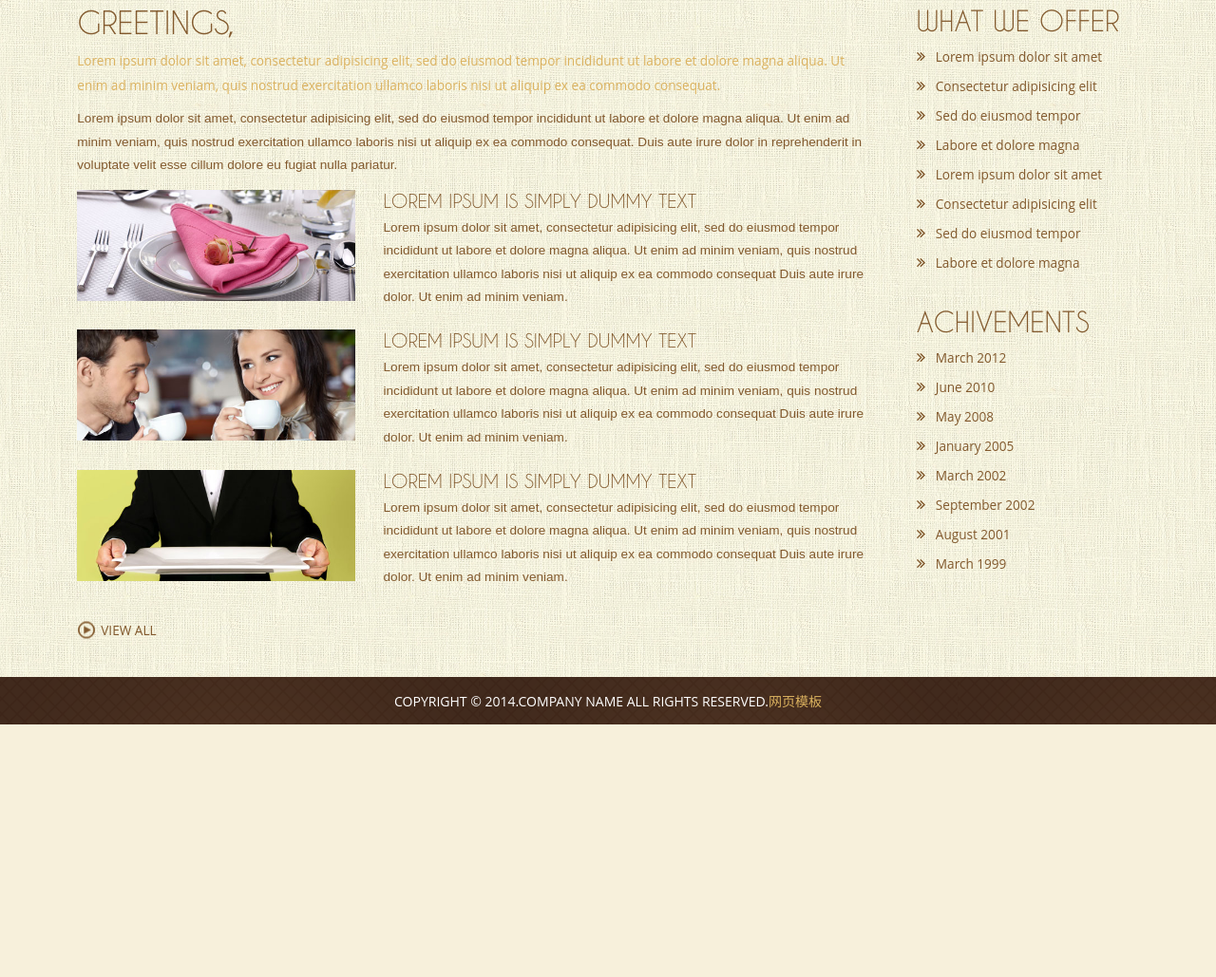
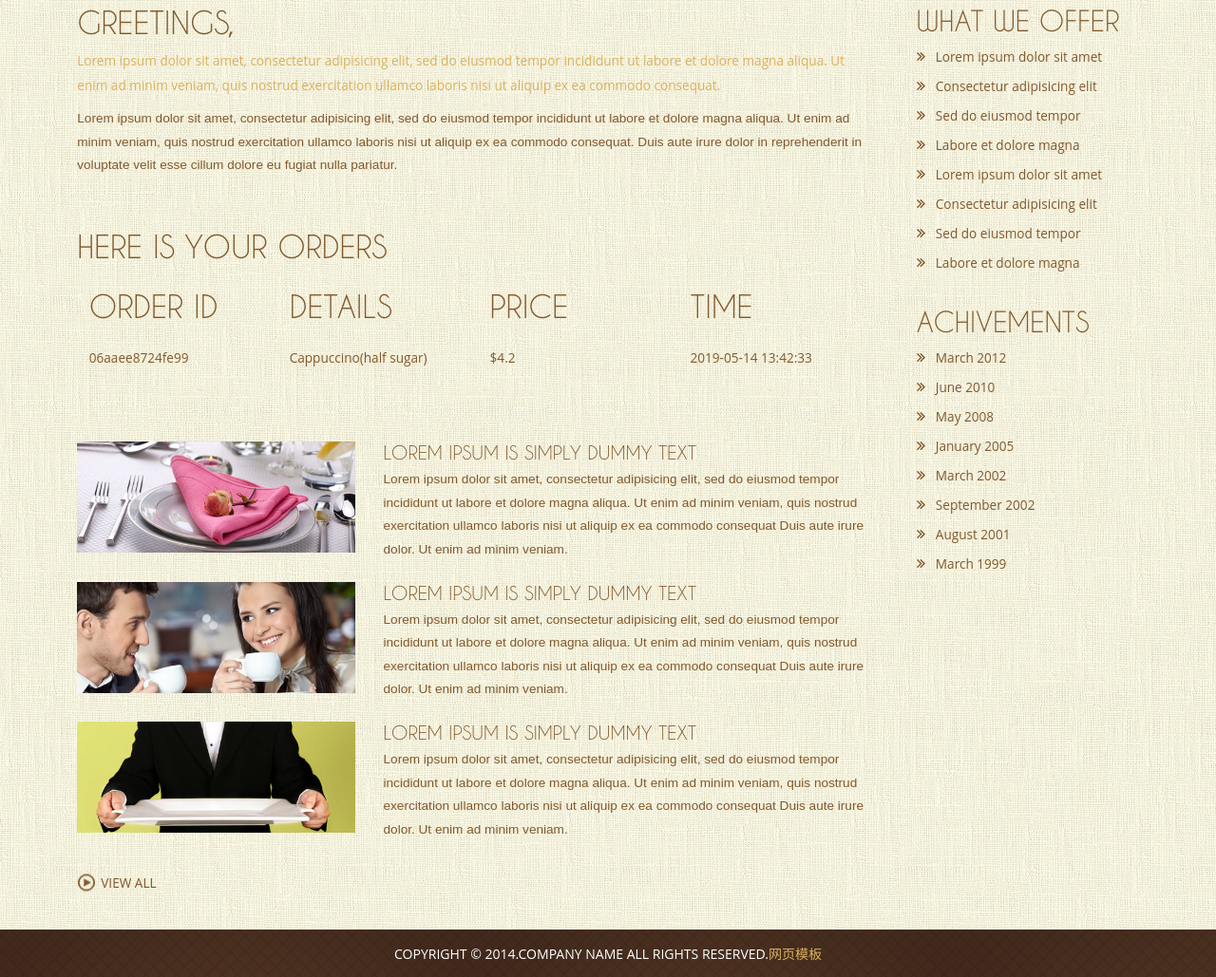
Before and after one commit to XinyaoTian/CoffeeShopWebUI, a Flask app: template app/templates/home.html in a window 1280 px wide. Shown: the part 344-1373 px from the top of the page at 95% size. Before the commit the page ends 1107 px from the top, so only its background shows below. Run offline with Flask 2, Linux system fonts and the light colour scheme; the template is opened without the code that fills it, so the values that code supplies are empty.

Commit message:
Set order samples in home

```diff
--- a/app/templates/home.html
+++ b/app/templates/home.html
@@ -46,10 +46,46 @@
 		   <div class="content">
 			  <div class="section group">
 					 <div class="cont span_2_of_3 services_desc">
-				       <h2>Greetings, {{form.user.username}}</h2>
+				         <h2>GREETINGS, {{form.user.username}}</h2>
 		    			   <p><span>Lorem ipsum dolor sit amet, consectetur adipisicing elit, sed do eiusmod tempor incididunt ut labore et dolore magna aliqua. Ut enim ad minim veniam, quis nostrud exercitation ullamco laboris nisi ut aliquip ex ea commodo consequat.</span></p>
 				           <p>Lorem ipsum dolor sit amet, consectetur adipisicing elit, sed do eiusmod tempor incididunt ut labore et dolore magna aliqua. Ut enim ad minim veniam, quis nostrud exercitation ullamco laboris nisi ut aliquip ex ea commodo consequat. Duis aute irure dolor in reprehenderit in voluptate velit esse cillum dolore eu fugiat nulla pariatur.</p>
-					        <div class="image group">
+
+
+                         <div class="menu_list">
+                             <h2>HERE IS YOUR ORDERS</h2>
+                             <div class="section group">
+				   <div class="col_1_of_4 span_1_of_4">
+					  <h3>ORDER ID</h3>
+					   <!--<img src="../static/images/special-img1.jpg" alt="" />-->
+					 <ul>
+                         <li><a href="#"><span class="item_name">06aaee8724fe99</span></a></li>
+					</ul>
+				</div>
+				<div class="col_1_of_4 span_1_of_4">
+					<h3>DETAILS</h3>
+					<!--<img src="../static/images/aftnun.jpg" alt="" />-->
+					<ul>
+						<li><a href="#"><span class="item_name">Cappuccino(half sugar)</span></a></li>
+                    </ul>
+				</div>
+				<div class="col_1_of_4 span_1_of_4">
+					<h3>PRICE</h3>
+					<!--<img src="../static/images/evg.jpg" alt="" />-->
+					<ul>
+						<li><a href="#"><span class="item_name"><span class="price">$4.2</span></span></a></li>
+					</ul>
+				</div>
+				<div class="col_1_of_4 span_1_of_4">
+					<h3>TIME</h3>
+					<!--<img src="../static/images/night.jpg" alt="">-->
+					<ul>
+						<li><a href="#"><span class="item_name">2019-05-14 13:42:33</span></a></li>
+					</ul>
+				</div>
+			</div>
+                         </div>
+
+						 <div class="image group">
 							   <div class="grid images_3_of_1">
 								<img src="../static/images/service-img1.jpg" alt="">
 								</div>
```
